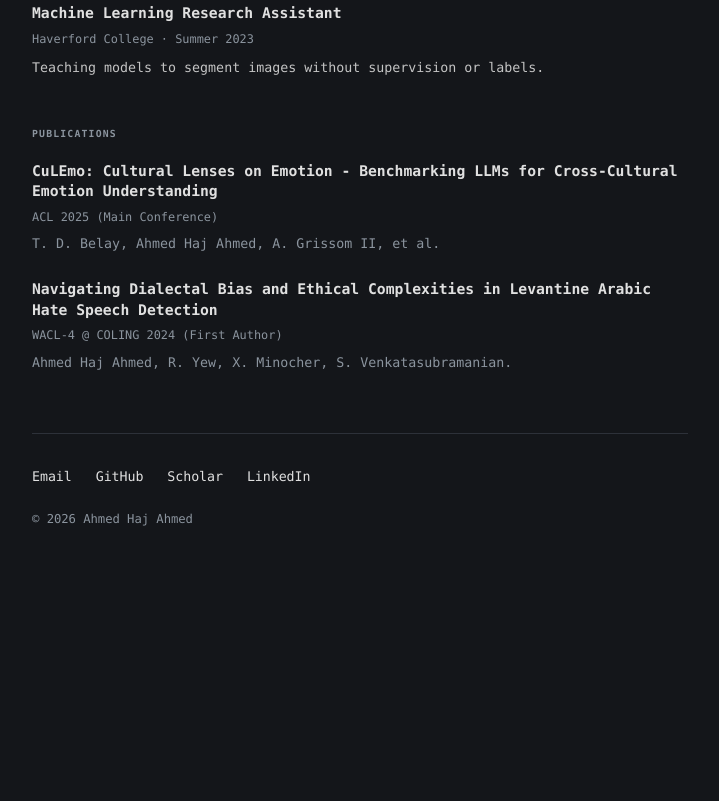
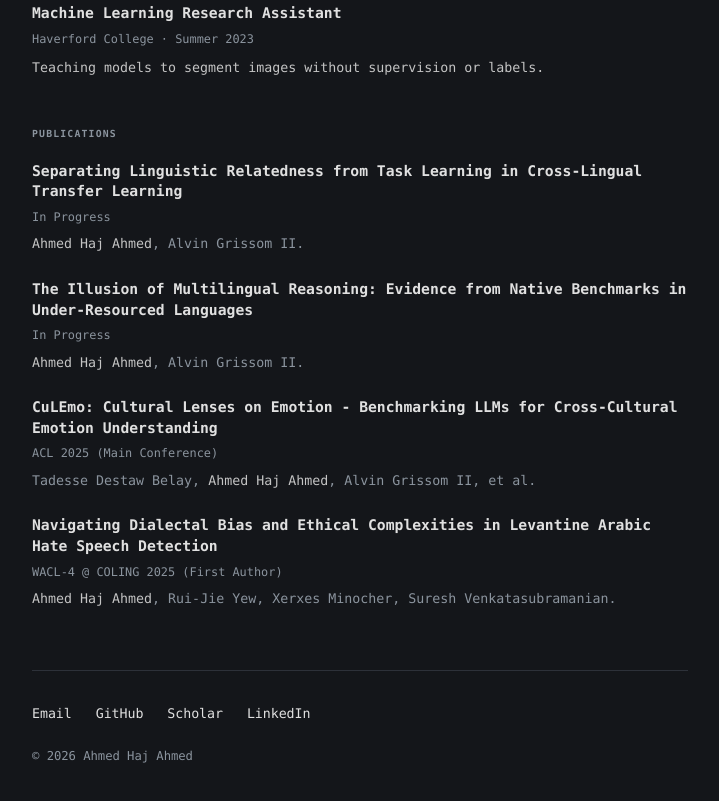
Before and after one commit to AhmedHajAhmed/ahmedhajahmed.github.io, a plain HTML site: page index.html in a window 1280 px wide. Shown: the part 1167-1968 px from the top of the page, without its empty margins (280-999 px from the left). Before the commit the page ends 1759 px from the top, so only its background shows below. Drawn offline with Linux system fonts and the light colour scheme.

Commit message:
added in-progress pubs

```diff
--- a/index.html
+++ b/index.html
@@ -92,15 +92,27 @@
                 <h2>Publications</h2>
 
                 <div class="project-item">
+                    <h3>Separating Linguistic Relatedness from Task Learning in Cross-Lingual Transfer Learning</h3>
+                    <p class="meta">In Progress</p>
+                    <p><strong>Ahmed Haj Ahmed</strong>, Alvin Grissom II.</p>
+                </div>
+
+                <div class="project-item">
+                    <h3>The Illusion of Multilingual Reasoning: Evidence from Native Benchmarks in Under-Resourced Languages</h3>
+                    <p class="meta">In Progress</p>
+                    <p><strong>Ahmed Haj Ahmed</strong>, Alvin Grissom II.</p>
+                </div>
+
+                <div class="project-item">
                     <h3>CuLEmo: Cultural Lenses on Emotion - Benchmarking LLMs for Cross-Cultural Emotion Understanding</h3>
                     <p class="meta">ACL 2025 (Main Conference)</p>
-                    <p>T. D. Belay, Ahmed Haj Ahmed, A. Grissom II, et al.</p>
+                    <p>Tadesse Destaw Belay, <strong>Ahmed Haj Ahmed</strong>, Alvin Grissom II, et al.</p>
                 </div>
 
                 <div class="project-item">
                     <h3>Navigating Dialectal Bias and Ethical Complexities in Levantine Arabic Hate Speech Detection</h3>
-                    <p class="meta">WACL-4 @ COLING 2024 (First Author)</p>
-                    <p>Ahmed Haj Ahmed, R. Yew, X. Minocher, S. Venkatasubramanian.</p>
+                    <p class="meta">WACL-4 @ COLING 2025 (First Author)</p>
+                    <p><strong>Ahmed Haj Ahmed</strong>, Rui-Jie Yew, Xerxes Minocher, Suresh Venkatasubramanian.</p>
                 </div>
             </section>
         </main>
--- a/styles.css
+++ b/styles.css
@@ -167,6 +167,11 @@ p {
 .project-item p {
     color: var(--color-meta);
     line-height: 1.55;
+}
+
+.project-item p strong {
+    font-weight: 500;
+    color: var(--color-text-light);
 }
 
 /* Links */
```
Also changed, not shown: zh/index.html (+14 -2 lines).
